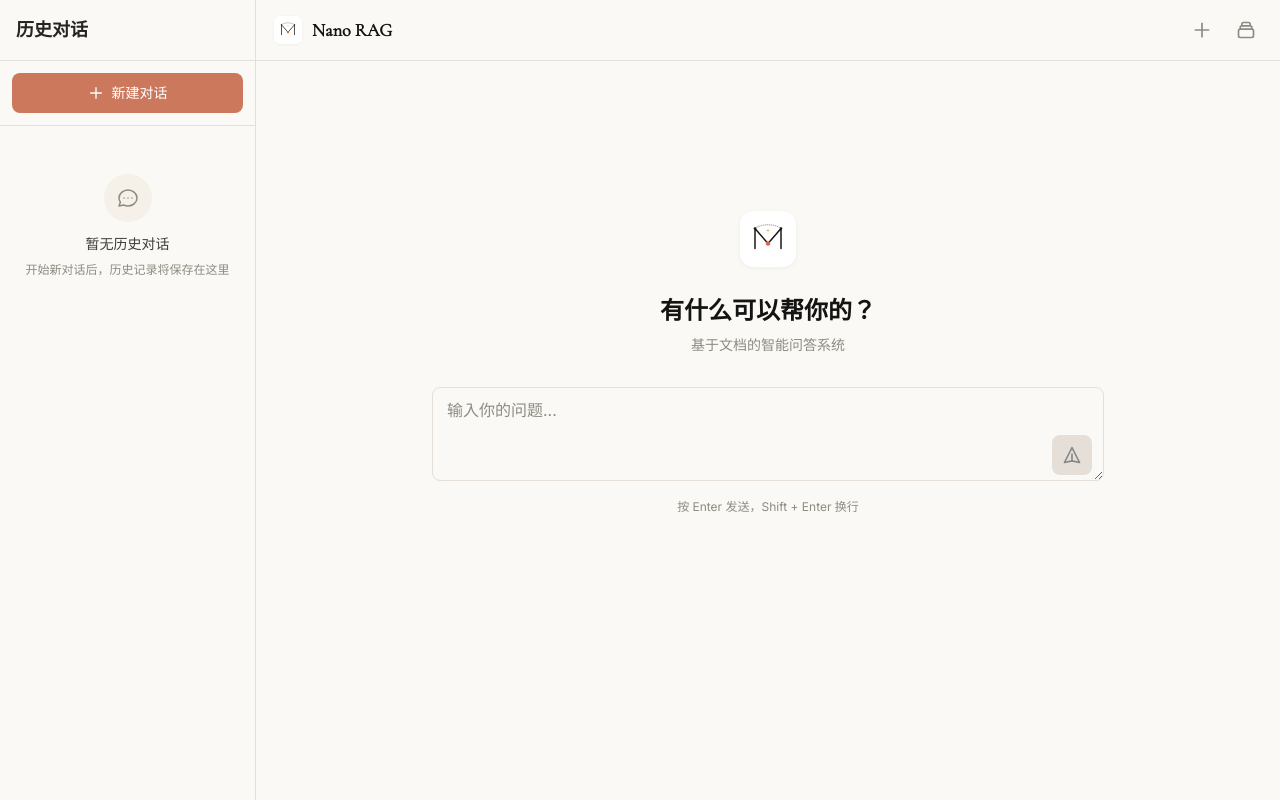
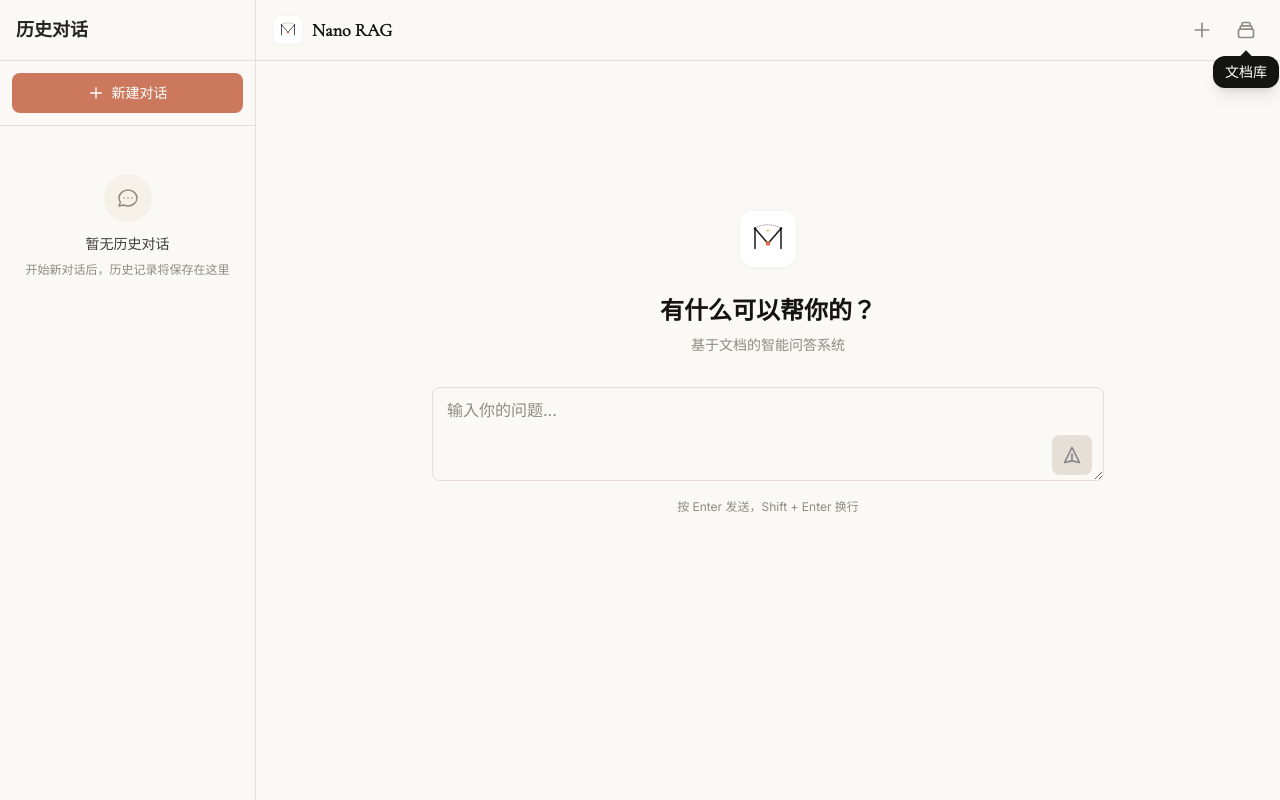
Before and after one commit to yompc/nano-rag, a Next.js app: page / in a window 1280 px wide. Built offline with nearby package versions, Linux system fonts and the light colour scheme.

Commit message:
feat: add library bubble tooltip with timeout on first visit; enhance button interaction

```diff
--- a/app/globals.css
+++ b/app/globals.css
@@ -486,3 +486,24 @@ body {
 .animate-slide-in-right {
   animation: slide-in-right 200ms ease-out;
 }
+
+@keyframes bounce-in {
+  0% {
+    opacity: 0;
+    transform: translateX(-50%) scale(0.3);
+  }
+  50% {
+    opacity: 1;
+    transform: translateX(-50%) scale(1.05);
+  }
+  70% {
+    transform: translateX(-50%) scale(0.9);
+  }
+  100% {
+    transform: translateX(-50%) scale(1);
+  }
+}
+
+.animate-bounce-in {
+  animation: bounce-in 400ms ease-out;
+}
--- a/app/page.tsx
+++ b/app/page.tsx
@@ -44,6 +44,7 @@ export default function HomePage() {
   const [streamingContent, setStreamingContent] = useState('');
   const [streamingMessageId, setStreamingMessageId] = useState<string | null>(null);
   const [containerWidth, setContainerWidth] = useState(768);
+  const [showLibraryBubble, setShowLibraryBubble] = useState(false);
   const thinkingStepsRef = useRef<ThinkingStep[]>([]);
   const messagesEndRef = useRef<HTMLDivElement>(null);
   const inputRef = useRef<HTMLTextAreaElement>(null);
@@ -76,6 +77,21 @@ export default function HomePage() {
       setIsHydrated(true);
     }
   }, [isHydrated, currentMessages]);
+
+  // 文档库气泡提示 - 首次进入时显示10秒
+  useEffect(() => {
+    if (isHydrated) {
+      const hasSeenBubble = localStorage.getItem('hasSeenLibraryBubble');
+      if (!hasSeenBubble) {
+        setShowLibraryBubble(true);
+        const timer = setTimeout(() => {
+          setShowLibraryBubble(false);
+          localStorage.setItem('hasSeenLibraryBubble', 'true');
+        }, 10000);
+        return () => clearTimeout(timer);
+      }
+    }
+  }, [isHydrated]);
 
   // 消息变化时保存到 localStorage
   useEffect(() => {
@@ -448,12 +464,18 @@ export default function HomePage() {
             <button
               type="button"
               onClick={() => setSidebarOpen(true)}
-              className="p-2 rounded-full hover:bg-[var(--surface-soft)] transition-colors"
+              className="p-2 rounded-full hover:bg-[var(--surface-soft)] transition-colors relative"
               aria-label="打开文档库"
             >
               <svg className="w-5 h-5 text-[var(--muted-soft)]" fill="none" viewBox="0 0 24 24" stroke="currentColor">
                 <path strokeLinecap="round" strokeLinejoin="round" strokeWidth={2} d="M19 11H5m14 0a2 2 0 012 2v6a2 2 0 01-2 2H5a2 2 0 01-2-2v-6a2 2 0 012-2m14 0V9a2 2 0 00-2-2M5 11V9a2 2 0 012-2m0 0V5a2 2 0 012-2h6a2 2 0 012 2v2M7 7h10" />
               </svg>
+              {showLibraryBubble && (
+                <span className="absolute -bottom-10 left-1/2 -translate-x-1/2 whitespace-nowrap bg-[var(--ink)] text-white text-sm px-3 py-1.5 rounded-lg shadow-lg animate-bounce-in">
+                  文档库
+                  <span className="absolute -top-1 left-1/2 -translate-x-1/2 w-2 h-2 bg-[var(--ink)] rotate-45" />
+                </span>
+              )}
             </button>
           </div>
         </header>
```
Also changed, not shown: 1 other file (tests, documents, lock files or other folders).
